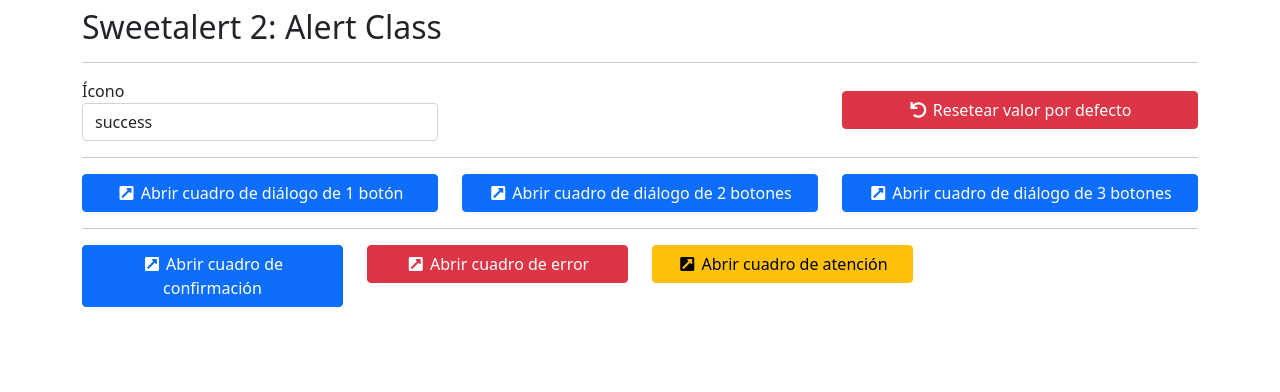
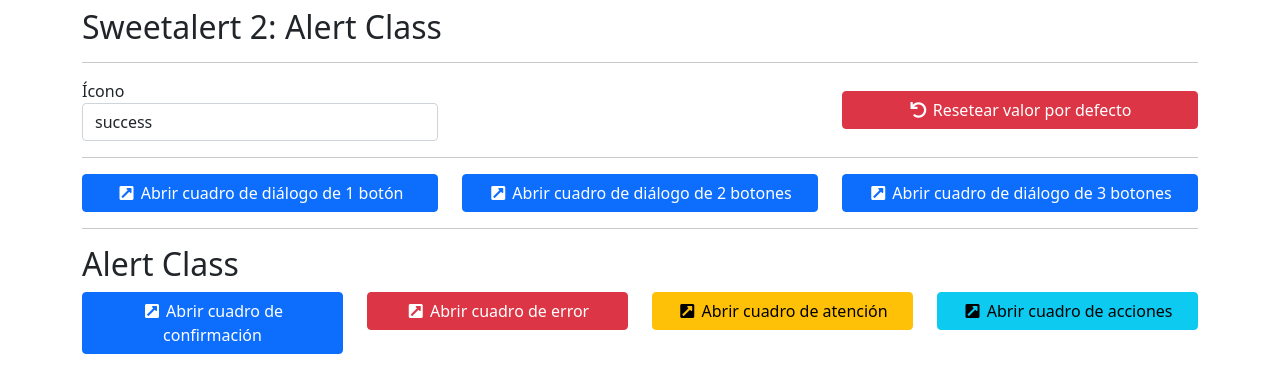
Before and after one commit to cristiancajiaos/angular-alert-class, an Angular app: page / in a window 1280 px wide. Shown: the top 392 px of the page. Built offline with nearby package versions, Linux system fonts and the light colour scheme.

Commit message:
Creado método de cuadro de diálogo de acciones

```diff
--- a/src/app/layout/layout.component.html
+++ b/src/app/layout/layout.component.html
@@ -42,6 +42,7 @@
   </div>
 </div>
 <hr >
+<h2>Alert Class</h2>
 <div class="row">
   <div class="col-lg-3">
     <div class="d-grid">
@@ -64,4 +65,11 @@
       </button>
     </div>
   </div>
+  <div class="col-lg-3">
+    <div class="d-grid">
+      <button class="btn btn-info" (click)="openAcciones()">
+        <i class="fas fa-external-link-square-alt fa-fw"></i> Abrir cuadro de acciones
+      </button>
+    </div>
+  </div>
 </div>
--- a/src/app/layout/layout.component.ts
+++ b/src/app/layout/layout.component.ts
@@ -241,6 +241,42 @@
       });
   }
 
+  public openAcciones(): void {
+    DialogBox.acciones('Este es un cuadro de diálogo de acciones', 'Acciones')
+      .then((resolve) => {
+        console.log(resolve);
+        let dismissMethod;
+
+        if (resolve.isConfirmed) {
+          this.toastr.success(
+            `Se presionó el botón Continuar`,
+            "Cuadro de diálogo de Atención"
+          );
+        } else if (resolve.isDenied) {
+          this.toastr.success(
+            `Se presionó el botón OK`,
+            "Cuadro de diálogo de Atención"
+          );
+        } else if (resolve.isDismissed) {
+          if (resolve.dismiss) {
+            if (resolve.dismiss.toString() === "cancel") {
+              dismissMethod = "el botón cancel";
+            } else if (resolve.dismiss.toString() === "backdrop") {
+              dismissMethod = "backdrop";
+            }
+          }
+
+          this.toastr.success(
+            `Se hizo la acción cancelar por ${dismissMethod}.`,
+            "Cuadro de diálogo de Atención"
+          );
+        }
+       })
+      .catch((reject) => {
+        console.log(reject);
+      });
+  }
+
   public setDefault(): void {
     this.dialogBoxIcon = this.icons[0];
   }
--- a/src/app/shared/classes/dialog-box.ts
+++ b/src/app/shared/classes/dialog-box.ts
@@ -34,6 +34,7 @@
         confirmButtonText:
           '<strong><i class="fa fa-thumbs-up fa-fw"></i> OK</strong>',
         confirmButtonColor: "#5360a9",
+        scrollbarPadding: false,
       }).then((result) => {
         resolve(result);
       });
@@ -45,10 +46,40 @@
       Swal.fire({
         title: titulo,
         text: mensaje,
-        icon: 'warning',
+        icon: "warning",
+        showConfirmButton: true,
         confirmButtonText:
           '<strong><i class="fa fa-thumbs-up fa-fw"></i> OK</strong>',
         confirmButtonColor: "#5360a9",
+        scrollbarPadding: false,
+      }).then((result) => {
+        resolve(result);
+      });
+    });
+  }
+
+  public static acciones(mensaje: string, titulo: string, textoConfirm?: string, textoDeny?: string, textoCancelar?: string): Promise<SweetAlertResult> {
+    return new Promise<SweetAlertResult>((resolve) => {
+      Swal.fire({
+        title: titulo,
+        text: mensaje,
+        icon: "warning",
+        width: '40rem',
+        showConfirmButton: true,
+        showDenyButton: true,
+        showCancelButton: true,
+        confirmButtonText: textoConfirm
+          ? `<strong><i class="fa fa-check fa-fw"></i> ${textoConfirm}</strong>`
+          : '<strong><i class="fa fa-check fa-fw"></i> Continuar</strong>',
+        denyButtonText:
+          '<strong><i class="fa fa-thumbs-up fa-fw"></i> OK</strong>',
+        cancelButtonText: textoCancelar
+          ? `<strong><i class="fa fa-times fa-fw"></i> ${textoCancelar}</strong>`
+          : '<strong><i class="fa fa-times fa-fw"></i>Cancelar</strong>',
+        confirmButtonColor: "#069539",
+        denyButtonColor: "#5360a9",
+        cancelButtonColor: "#cc253a",
+        scrollbarPadding: false,
       }).then((result) => {
         resolve(result);
       });
```
